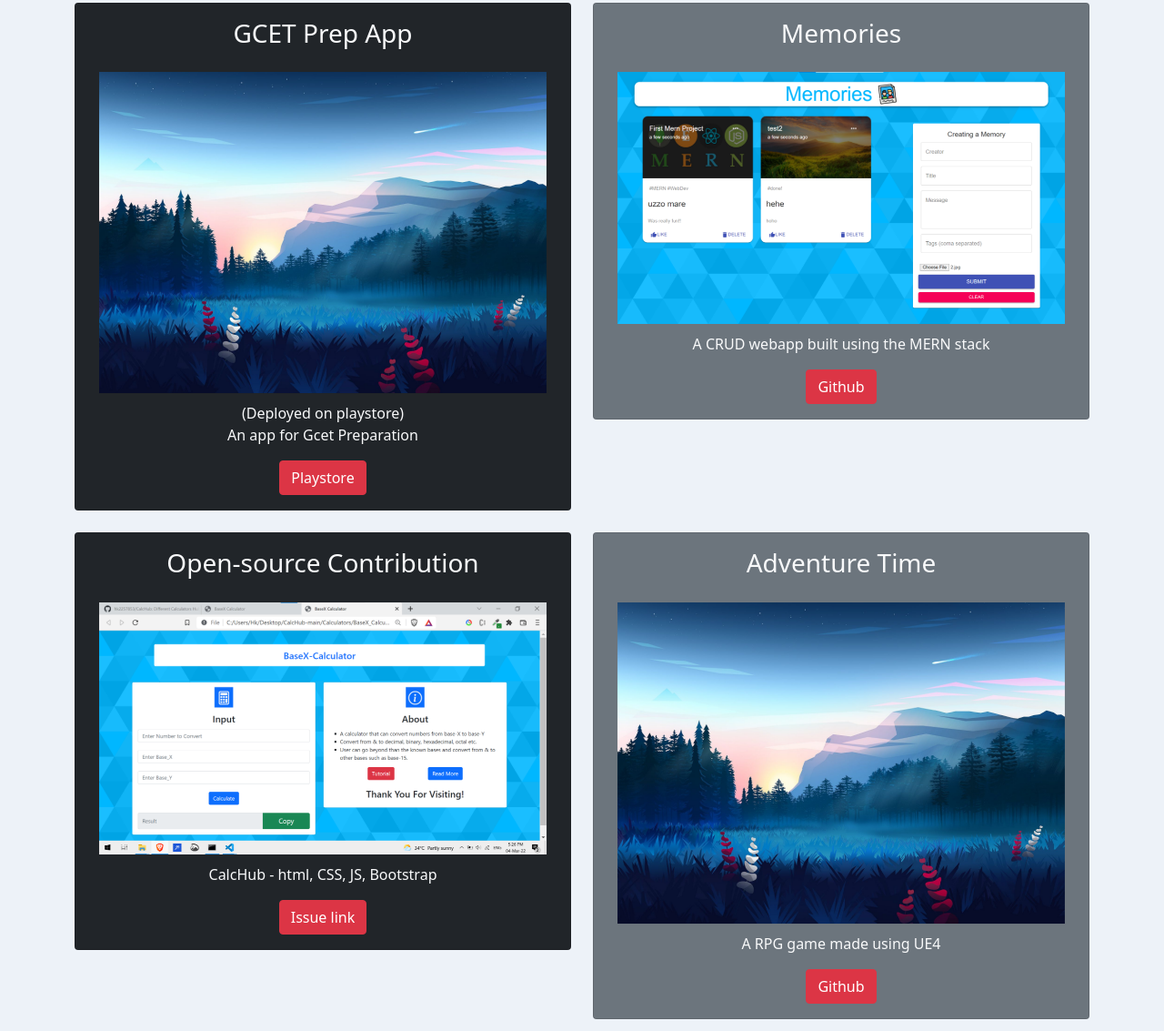
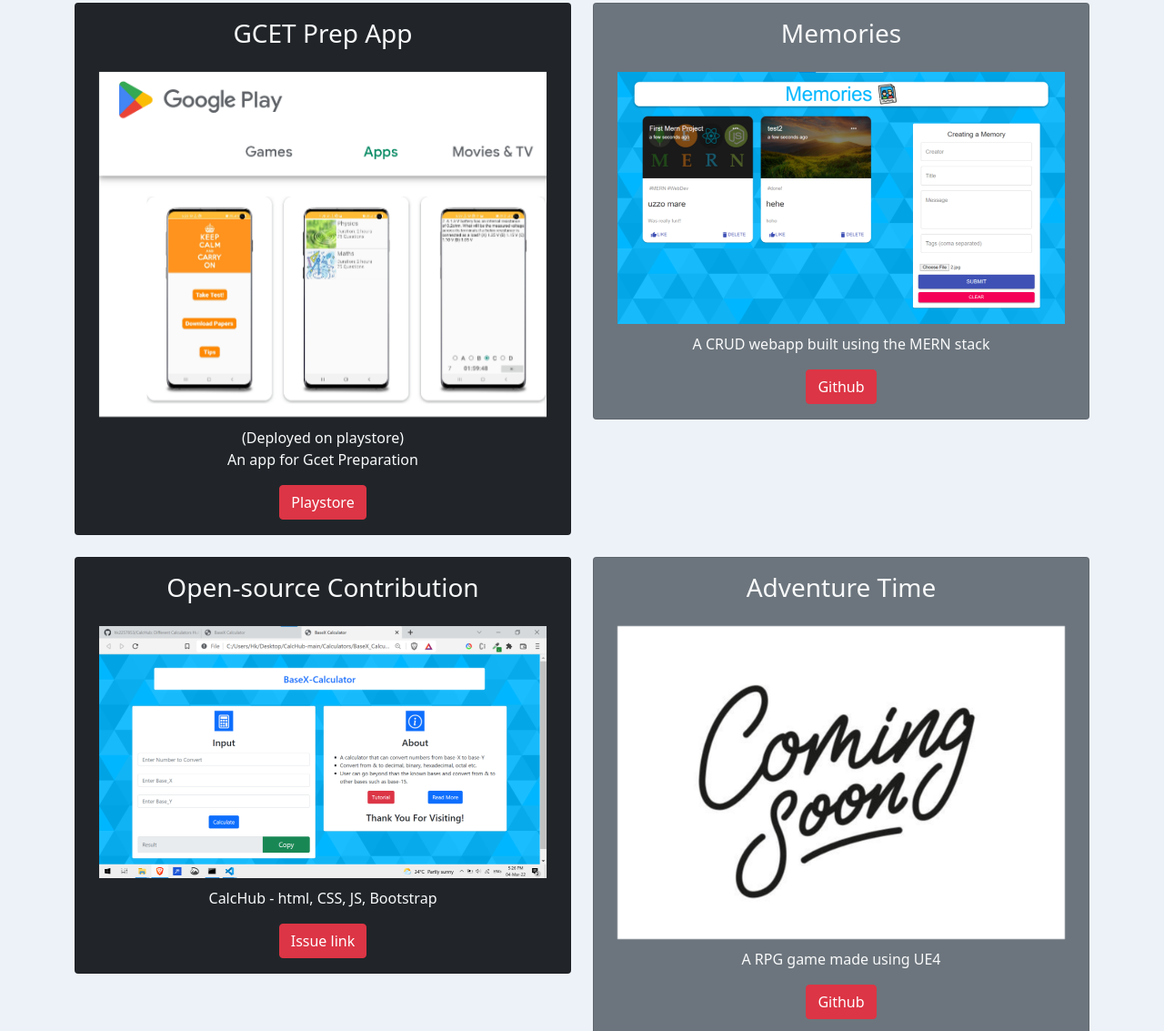
Before and after one commit to hk2257853/My-Portfolio, a plain HTML site: page index.html in a window 1280 px wide. Shown: the part 1191-2324 px from the top of the page at 91% size. Drawn offline with nearby package versions, Linux system fonts and the light colour scheme.

Commit message:
Addded more personal info, goals updated

```diff
--- a/index.css
+++ b/index.css
@@ -118,3 +118,5 @@ body::before {
   align-items: center;
   justify-content: center;
 }
+
+/*social icons*/
--- a/index.html
+++ b/index.html
@@ -133,7 +133,7 @@
           <br />
           Mention solved prob on various data structures like array, trie, hash
           map and algos like ... etc (don't mention the number... People put 500
-          n all. Just something that sounds good like)
+          n all. Just something that sounds good like) Link to lab codes
           <br />
           <br />
           Put In icons to make it more cooler like...
@@ -155,10 +155,10 @@
                 <div class="flip-container">
                   <div class="flipper">
                     <div class="front">
-                      <img src="resources/1.png" class="img-fluid" alt="#" />
+                      <img src="resources/gcet.png" class="img-fluid" alt="#" />
                     </div>
                     <div class="back center-text">
-                      <p class="card-text">800+ Downloads</p>
+                      <p class="card-text">800+ Downloads, rating: 4.9+</p>
                     </div>
                   </div>
                 </div>
@@ -248,10 +248,17 @@
                 <div class="flip-container">
                   <div class="flipper">
                     <div class="front">
-                      <img src="resources/1.png" class="img-fluid" alt="#" />
+                      <img
+                        src="resources/coming_soon.jpg"
+                        class="img-fluid"
+                        alt="#"
+                      />
                     </div>
                     <div class="back center-text">
-                      <p class="card-text">back text here!</p>
+                      <p class="card-text">
+                        Under development! It's one of the biggest things I ever
+                        worked on!
+                      </p>
                     </div>
                   </div>
                 </div>
```
Also changed, not shown: TODO.txt, resources/coming_soon.jpg (added), resources/gcet.png (added).
